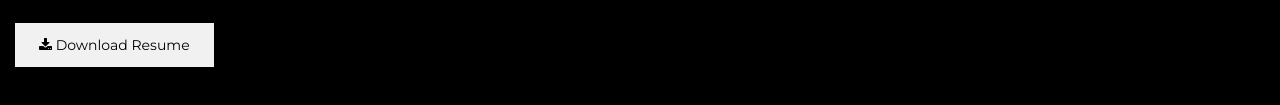
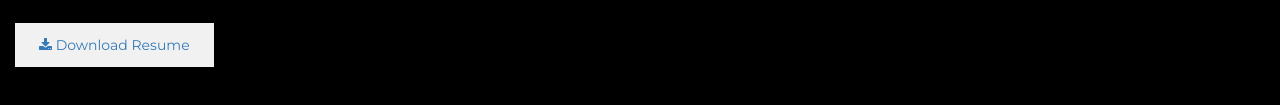
Before and after one commit to Will-chartrand/WillSite, a plain HTML site: page index.html in a window 1280 px wide. Shown: the part 647-752 px from the top of the page. Drawn offline with nearby package versions, Linux system fonts and the light colour scheme.

Commit message:
Added resume

```diff
--- a/index.html
+++ b/index.html
@@ -213,7 +213,9 @@
     -->
 
             <button class="w3-button w3-light-grey w3-padding-large w3-section">
-                <i class="fa fa-download"></i> Download Resume
+                <a href="resume.pdf">
+                    <i class="fa fa-download"></i> Download Resume
+                </a>
             </button>
 
             <!-- Grid for pricing tables
```
Also changed, not shown: 1 other file.
